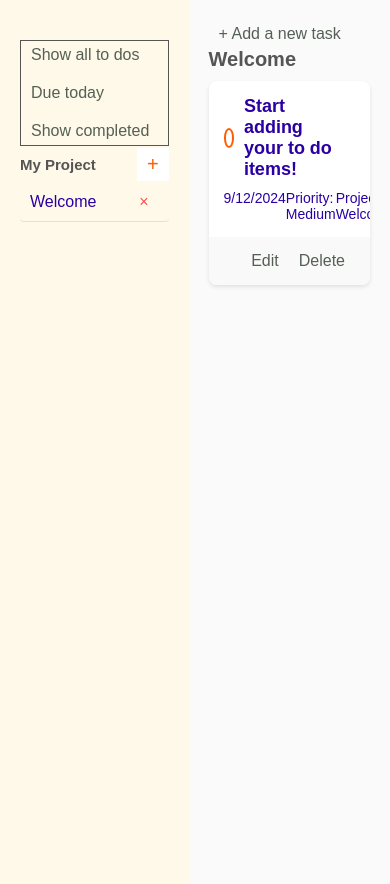
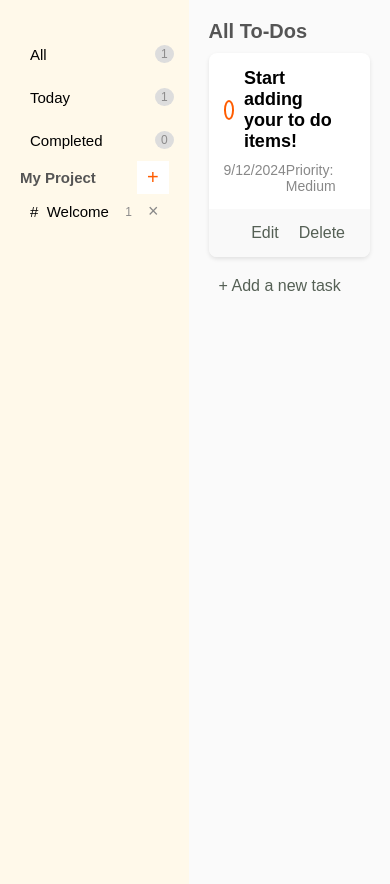
Before and after one commit to sevensevencoffee/to-do-list, a website built with webpack: page src/template.html in a window 390 px wide. Built offline with nearby package versions, Linux system fonts and the light colour scheme.

Commit message:
Updated the count for to dos

```diff
--- a/src/modules/mainContentDom.js
+++ b/src/modules/mainContentDom.js
@@ -1,6 +1,6 @@
 import { Todo } from "./todo";
 import { Project } from "./projects";
-import { displayTodos, displayProjects, initializeFilters } from "./tododisplay";
+import { displayTodos, displayProjects } from "./tododisplay";
 
 export class mainContentDom {
     constructor() {
@@ -29,9 +29,12 @@ export class mainContentDom {
             this.initializeWelcomeProject();
         }
         this.initializeEventListeners();
+        this.initializeFilters();
         this.updateProjects();
         this.initializeProjectDialog();
-        initializeFilters(this.projects, this.displayFilteredTodos.bind(this));
+
+        // Display all todos when the application loads or refreshes
+        this.showAllTodos();
     }
 
     initializeWelcomeProject() {
@@ -103,18 +106,44 @@ export class mainContentDom {
     }
 
     initializeFilters() {
-        const filtersContainer = document.createElement('div');
-        filtersContainer.id = 'filters';
+        const filtersContainer = document.querySelector('#filters');
         filtersContainer.innerHTML = `
-            <button id="showAllTodos">Show all to dos</button>
-            <button id="showDueToday">Due today</button>
+            <div class="filter-item" id="showAllTodos">
+                <span>All</span>
+                <span class="todo-count" id="allTodosCount">0</span>
+            </div>
+            <div class="filter-item" id="showDueToday">
+                <span>Today</span>
+                <span class="todo-count" id="dueTodayCount">0</span>
+            </div>
+            <div class="filter-item" id="showCompleted">
+                <span>Completed</span>
+                <span class="todo-count" id="completedCount">0</span>
+            </div>
         `;
-
-        const sideBar = document.querySelector('.sideBar');
-        sideBar.insertBefore(filtersContainer, document.getElementById('projects'));
 
         document.getElementById('showAllTodos').addEventListener('click', () => this.showAllTodos());
         document.getElementById('showDueToday').addEventListener('click', () => this.showDueToday());
+        document.getElementById('showCompleted').addEventListener('click', () => this.showCompleted());
+
+        this.updateFilterCounts();
+    }
+
+    updateFilterCounts() {
+        const allTodosCount = this.projects.reduce((sum, project) => sum + project.getTodos().length, 0);
+        const today = new Date().toISOString().split('T')[0];
+        const dueTodayCount = this.projects.reduce((sum, project) =>
+            sum + project.getTodos().filter(todo => todo.dueDate === today).length, 0);
+        const completedCount = this.projects.reduce((sum, project) =>
+            sum + project.getTodos().filter(todo => todo.completed).length, 0);
+
+        const allTodosElement = document.getElementById('allTodosCount');
+        const dueTodayElement = document.getElementById('dueTodayCount');
+        const completedElement = document.getElementById('completedCount');
+
+        if (allTodosElement) allTodosElement.textContent = allTodosCount;
+        if (dueTodayElement) dueTodayElement.textContent = dueTodayCount;
+        if (completedElement) completedElement.textContent = completedCount;
     }
 
     showAllTodos() {
@@ -161,12 +190,26 @@ export class mainContentDom {
     }
 
     displayFilteredTodos(todos, title) {
+        const container = document.querySelector(".mainContainer");
+        container.innerHTML = `<h2 class="project-title">${title}</h2>`;
+
+        // Display todos first
         displayTodos(
             todos,
             title,
             null,
-            null,
-            null,
+            (index) => {
+                const [project, todoIndex] = this.findTodoProjectAndIndex(todos[index]);
+                if (project) {
+                    this.editTodo(todoIndex, project);
+                }
+            },
+            (index) => {
+                const [project, todoIndex] = this.findTodoProjectAndIndex(todos[index]);
+                if (project) {
+                    this.deleteTodo(todoIndex, project);
+                }
+            },
             (index) => {
                 const [project, todoIndex] = this.findTodoProjectAndIndex(todos[index]);
                 if (project) {
@@ -175,12 +218,30 @@ export class mainContentDom {
             },
             title === 'Completed Tasks'
         );
+
+        // Then add the "Add a new task" button
+        if (this.addTodoBtn) {
+            container.appendChild(this.addTodoBtn);
+        } else {
+            const addTaskBtn = document.createElement('button');
+            addTaskBtn.id = 'askForInput';
+            addTaskBtn.textContent = '+ Add a new task';
+            addTaskBtn.addEventListener('click', () => this.showInputForm());
+            container.appendChild(addTaskBtn);
+            this.addTodoBtn = addTaskBtn;
+        }
+
+        // Finally, add the input container
+        if (this.inputContainer) {
+            container.appendChild(this.inputContainer);
+        }
     }
 
     addProject(name) {
         const newProject = new Project(name);
         this.projects.push(newProject);
         this.updateProjects();
+        this.updateFilterCounts();
         this.saveToLocalStorage();
     }
 
@@ -202,7 +263,8 @@ export class mainContentDom {
         this.priorityInput.value = "";
     }
 
-    handleFormSubmit() {
+    handleFormSubmit(e) {
+        e.preventDefault();
         if (!this.currentProject) {
             alert("Please select a project first.");
             return;
@@ -225,16 +287,18 @@ export class mainContentDom {
 
         this.hideInputForm();
         this.updateToDos();
+        this.updateFilterCounts();
         this.saveToLocalStorage();
     }
 
-    editTodo(index) {
-        const todo = this.currentProject.getTodos()[index];
+    editTodo(index, project) {
+        const todo = project.getTodos()[index];
         this.titleInput.value = todo.title;
         this.dueDateInput.value = todo.dueDate;
         this.priorityInput.value = todo.priority;
 
         this.editIndex = index;
+        this.currentProject = project;
         this.showInputForm(true);
         this.saveToLocalStorage();
     }
@@ -254,12 +318,13 @@ export class mainContentDom {
         }
     }
 
-    deleteTodo(index) {
-        if (this.currentProject && index >= 0 && index < this.currentProject.getTodos().length) {
-            const deletedTodo = this.currentProject.getTodos()[index];
-            this.currentProject.deleteTodo(index);
+    deleteTodo(index, project) {
+        if (project && index >= 0 && index < project.getTodos().length) {
+            const deletedTodo = project.getTodos()[index];
+            project.deleteTodo(index);
             this.updateToDos();
-            this.removeTodoFromLocalStorage(this.currentProject.name, deletedTodo.title);
+            this.updateFilterCounts();
+            this.removeTodoFromLocalStorage(project.name, deletedTodo.title);
             this.saveToLocalStorage();
         }
     }
@@ -289,31 +354,41 @@ export class mainContentDom {
             (project) => this.selectProject(project),
             (index) => this.deleteProject(index)
         );
+        this.updateFilterCounts();
     }
 
     updateToDos() {
         const container = document.querySelector(".mainContainer");
-        container.innerHTML = "";
-
         if (this.currentProject) {
             try {
-                const addTodoBtn = document.createElement("button");
-                addTodoBtn.id = "askForInput";
-                addTodoBtn.textContent = "+ Add a new task";
-                addTodoBtn.addEventListener('click', () => this.showInputForm());
-                container.appendChild(addTodoBtn);
+                container.innerHTML = `<h2 class="project-title">${this.currentProject.name}</h2>`;
 
-                container.appendChild(this.inputContainer);
-
+                // Display todos first
                 displayTodos(
                     this.currentProject.getTodos(),
                     this.currentProject.name,
-                    this.currentProject,
-                    (index) => this.editTodo(index),
-                    (index) => this.deleteTodo(index),
-                    (index) => this.toggleTodoCompleted(index),
+                    (index) => this.editTodo(index, this.currentProject),
+                    (index) => this.deleteTodo(index, this.currentProject),
+                    (index) => this.toggleTodoCompleted(index, this.currentProject),
                     false
                 );
+
+                // Then add the "Add a new task" button
+                if (this.addTodoBtn) {
+                    container.appendChild(this.addTodoBtn);
+                } else {
+                    const addTaskBtn = document.createElement('button');
+                    addTaskBtn.id = 'askForInput';
+                    addTaskBtn.textContent = '+ Add a new task';
+                    addTaskBtn.addEventListener('click', () => this.showInputForm());
+                    container.appendChild(addTaskBtn);
+                    this.addTodoBtn = addTaskBtn;
+                }
+
+                // Finally, add the input container
+                if (this.inputContainer) {
+                    container.appendChild(this.inputContainer);
+                }
             } catch (error) {
                 console.error("Error in displayTodos:", error);
                 container.innerHTML += "<p>Error displaying todos. Please try again.</p>";
@@ -323,11 +398,12 @@ export class mainContentDom {
         }
     }
 
-    toggleTodoCompleted(index) {
-        const todo = this.currentProject.getTodos()[index];
+    toggleTodoCompleted(index, project) {
+        const todo = project.getTodos()[index];
         todo.completed = !todo.completed;
-        this.currentProject.updateTodo(index, todo);
+        project.updateTodo(index, todo);
         this.updateToDos();
+        this.updateFilterCounts();
         this.saveToLocalStorage();
     }
 
--- a/src/modules/tododisplay.js
+++ b/src/modules/tododisplay.js
@@ -7,9 +7,25 @@ export function displayProjects(projects, selectProjectCallback, deleteProjectCa
         const projectElement = document.createElement("div");
         projectElement.classList.add("project-item");
 
+        const projectInfo = document.createElement("div");
+        projectInfo.style.display = "flex";
+        projectInfo.style.alignItems = "center";
+        projectInfo.style.flexGrow = "1";
+
         const projectName = document.createElement("span");
-        projectName.textContent = project.name;
+        projectName.textContent = `#\u00A0\u00A0${project.name}`;
         projectName.addEventListener("click", () => selectProjectCallback(project));
+
+        projectInfo.appendChild(projectName);
+        projectElement.appendChild(projectInfo);
+
+        const rightSection = document.createElement("div");
+        rightSection.style.display = "flex";
+        rightSection.style.alignItems = "center";
+
+        const todoCount = document.createElement("span");
+        todoCount.textContent = project.getTodos().length;
+        todoCount.classList.add("todo-count");
 
         const deleteBtn = document.createElement("button");
         deleteBtn.textContent = "×";
@@ -19,8 +35,10 @@ export function displayProjects(projects, selectProjectCallback, deleteProjectCa
             deleteProjectCallback(index);
         });
 
-        projectElement.appendChild(projectName);
-        projectElement.appendChild(deleteBtn);
+        rightSection.appendChild(todoCount);
+        rightSection.appendChild(deleteBtn);
+        projectElement.appendChild(rightSection);
+
         projectsContainer.appendChild(projectElement);
     });
 }
@@ -31,14 +49,7 @@ export function displayTodos(todos, title, project, editTodoCallback, deleteTodo
     const existingList = container.querySelector('.todo-list');
     if (existingList) existingList.remove();
 
-    // Update or create title
-    let headerTitle = container.querySelector('.project-title');
-    if (!headerTitle) {
-        headerTitle = document.createElement("h2");
-        headerTitle.classList.add("project-title");
-        container.appendChild(headerTitle);
-    }
-    headerTitle.textContent = title;
+    // Remove the title creation from here, as it will be handled by the calling function
 
     // Create the todo list
     const todoList = document.createElement("ul");
@@ -60,7 +71,6 @@ export function displayTodos(todos, title, project, editTodoCallback, deleteTodo
                 <div class="todo-details">
                     <span class="todo-due-date">${todo.dueDate ? new Date(todo.dueDate).toLocaleDateString() : 'No due date'}</span>
                     <span class="todo-priority">Priority: ${todo.priority}</span>
-                    <span class="todo-project">Project: ${todo.project}</span>
                 </div>
             </div>
             <div class="todo-actions">
@@ -103,14 +113,37 @@ export function displayTodos(todos, title, project, editTodoCallback, deleteTodo
 export function initializeFilters(projects, displayTodosCallback) {
     const filtersContainer = document.querySelector('#filters');
     filtersContainer.innerHTML = `
-        <button id="showAllTodos">Show all to dos</button>
-        <button id="showDueToday">Due today</button>
-        <button id="showCompleted">Show completed</button>
+        <div class="filter-item">
+            <span>Show all to dos</span>
+            <span class="todo-count">${projects.reduce((sum, project) => sum + project.getTodos().length, 0)}</span>
+        </div>
+        <div class="filter-item">
+            <span>Due today</span>
+            <span class="todo-count" id="dueTodayCount">0</span>
+        </div>
+        <div class="filter-item">
+            <span>Show completed</span>
+            <span class="todo-count" id="completedCount">0</span>
+        </div>
     `;
 
-    document.getElementById('showAllTodos').addEventListener('click', () => showAllTodos(projects, displayTodosCallback));
-    document.getElementById('showDueToday').addEventListener('click', () => showDueToday(projects, displayTodosCallback));
-    document.getElementById('showCompleted').addEventListener('click', () => showCompleted(projects, displayTodosCallback));
+    const filterItems = filtersContainer.querySelectorAll('.filter-item');
+    filterItems[0].addEventListener('click', () => showAllTodos(projects, displayTodosCallback));
+    filterItems[1].addEventListener('click', () => showDueToday(projects, displayTodosCallback));
+    filterItems[2].addEventListener('click', () => showCompleted(projects, displayTodosCallback));
+
+    updateFilterCounts(projects);
+}
+
+function updateFilterCounts(projects) {
+    const today = new Date().toISOString().split('T')[0];
+    const dueTodayCount = projects.reduce((sum, project) =>
+        sum + project.getTodos().filter(todo => todo.dueDate === today).length, 0);
+    const completedCount = projects.reduce((sum, project) =>
+        sum + project.getTodos().filter(todo => todo.completed).length, 0);
+
+    document.getElementById('dueTodayCount').textContent = dueTodayCount;
+    document.getElementById('completedCount').textContent = completedCount;
 }
 
 function showAllTodos(projects, displayTodosCallback) {
--- a/src/styles.css
+++ b/src/styles.css
@@ -1,7 +1,6 @@
 * {
     margin: 0;
     padding: 0;
-    color: #2b00a3;
 }
 
 body {
@@ -13,6 +12,7 @@ body {
 }
 
 .sideBar {
+    font-size: 15px;
     width: 300px;
     height: 100vh;
     padding: 20px;
@@ -261,6 +261,7 @@ body {
     border: 1px solid #ddd;
     border-radius: 4px;
     font-size: 14px;
+
 }
 
 #addProjectConfirmBtn {
@@ -338,19 +339,29 @@ body {
     align-items: center;
     padding: 5px 10px;
     margin-bottom: 5px;
-    border-bottom: 1px solid #e0e0e0;
+    border-radius: 5px;
 }
 
-.project-item span {
-    cursor: pointer;
+.todo-count {
+    color: #8d8c8c;
+    border-radius: 50%;
+    padding: 2px 6px;
+    font-size: 0.8em;
+    margin-right: 5px;
 }
 
 .delete-project-btn {
-    color: #ff4d4d; /* Red color for delete buttons */
+    background: none;
+    border: none;
+    cursor: pointer;
+    font-size: 1.2em;
+    color: #888;
+    padding: 0;
+    margin-left: 5px;
 }
 
 .delete-project-btn:hover {
-    color: #ff3333; /* Darker red for hover state */
+    color: #f00;
 }
 
 /* General button styles */
@@ -414,7 +425,6 @@ button:hover {
     flex-direction: column;
     gap: 10px;
     align-items: start;
-    border: 1px solid #555555;
     padding-left: -10px;
 }
 
@@ -424,3 +434,31 @@ button:hover {
     color: #555555;
     margin-top: 10px;
 }
+
+.filter-item {
+    display: flex;
+    justify-content: space-between;
+    align-items: center;
+    padding: 5px 10px;
+    margin-bottom: 5px;
+    border-radius: 5px;
+    cursor: pointer;
+    width: 100%; /* Ensure the item takes full width */
+}
+
+.filter-item span:first-child {
+    flex-grow: 1; /* Allow the title to take up available space */
+    text-align: left; /* Align the text to the left */
+}
+
+.filter-item .todo-count {
+    margin-left: auto; /* Push the count to the far right */
+    background-color: #ddd;
+    border-radius: 50%;
+    padding: 2px 6px;
+    font-size: 0.8em;
+}
+
+.filter-item:hover {
+    background-color: #d0d0d0;
+}
```
